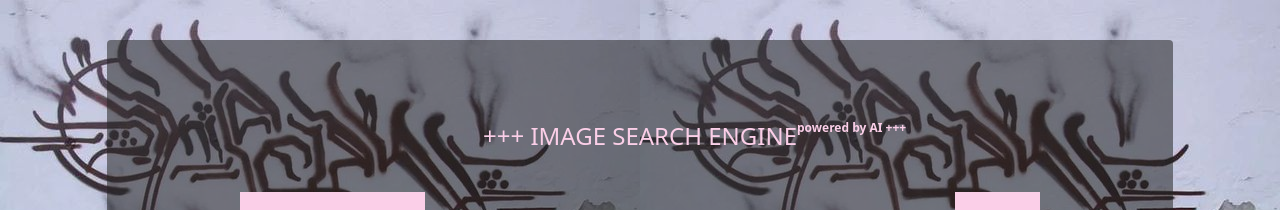
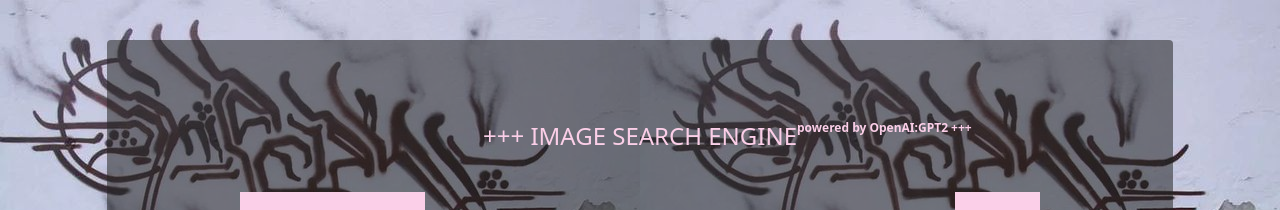
Before and after one commit to JJJJJJJJJJJJJJJl/ImageSearchEngine, a Next.js app in the folder web/: page / in a window 1280 px wide. Shown: the top 210 px of the page. Built offline with nearby package versions, Linux system fonts and the light colour scheme.

Commit message:
title change

```diff
--- a/web/components/Layout.tsx
+++ b/web/components/Layout.tsx
@@ -5,7 +5,7 @@ export default function SearchBar({children}): ReactElement {
         <div className="flex items-center justify-center bg-contain w-full h-full">
             <div className="flex-row items-center justify-center bg-739 w-10/12 pb-10 pt-10 my-10 border-solid rounded">
                 <h1 className="text-2xl text-center text-pink-200 m-10 font-light relative">
-                 +++ IMAGE SEARCH ENGINE<sup className="text-xs font-semibold absolute top-0 right-50">powered by AI +++ </sup>
+                 +++ IMAGE SEARCH ENGINE<sup className="text-xs font-semibold absolute top-0 right-50">powered by OpenAI:GPT2 +++ </sup>
                 </h1>
                 <main>{children}</main>
                 <h1 className="text-center text-pink-200 mt-20 font-light"> +++ FAST REMINISCING +++ </h1>
```
